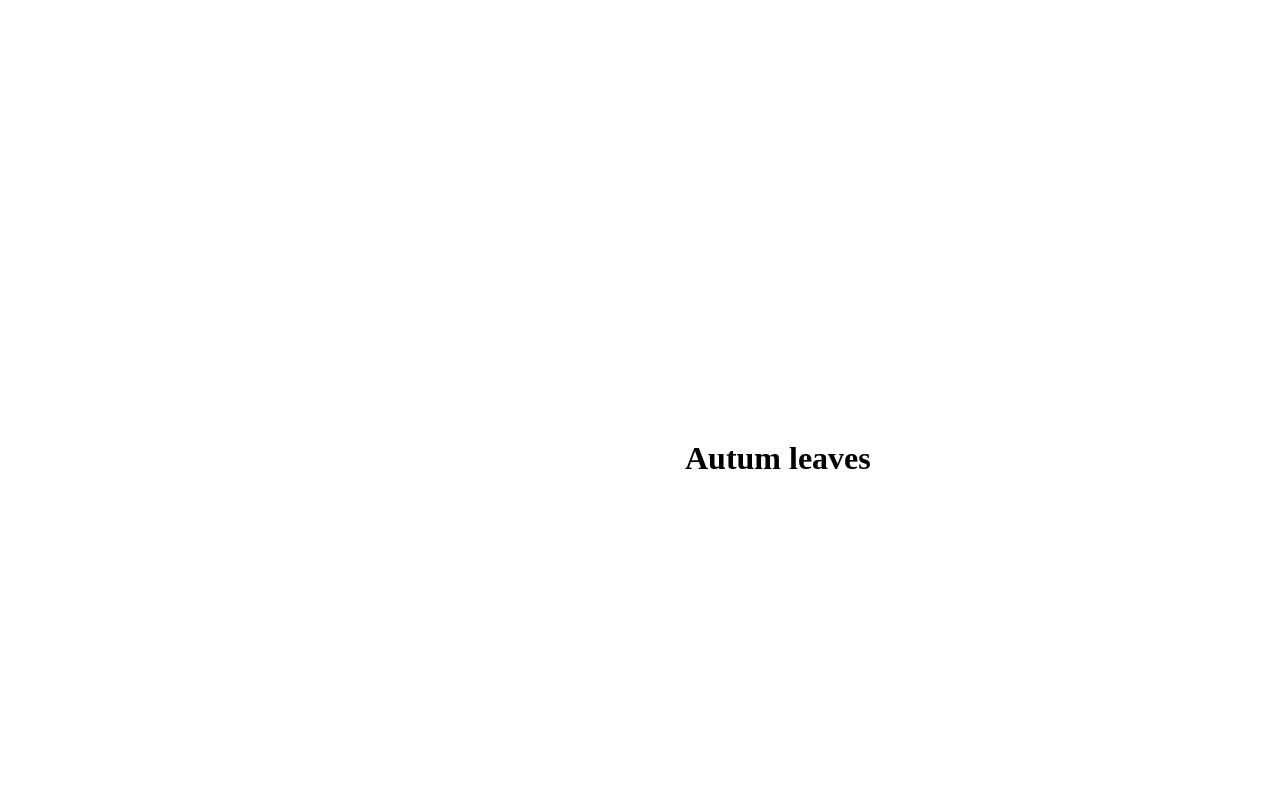
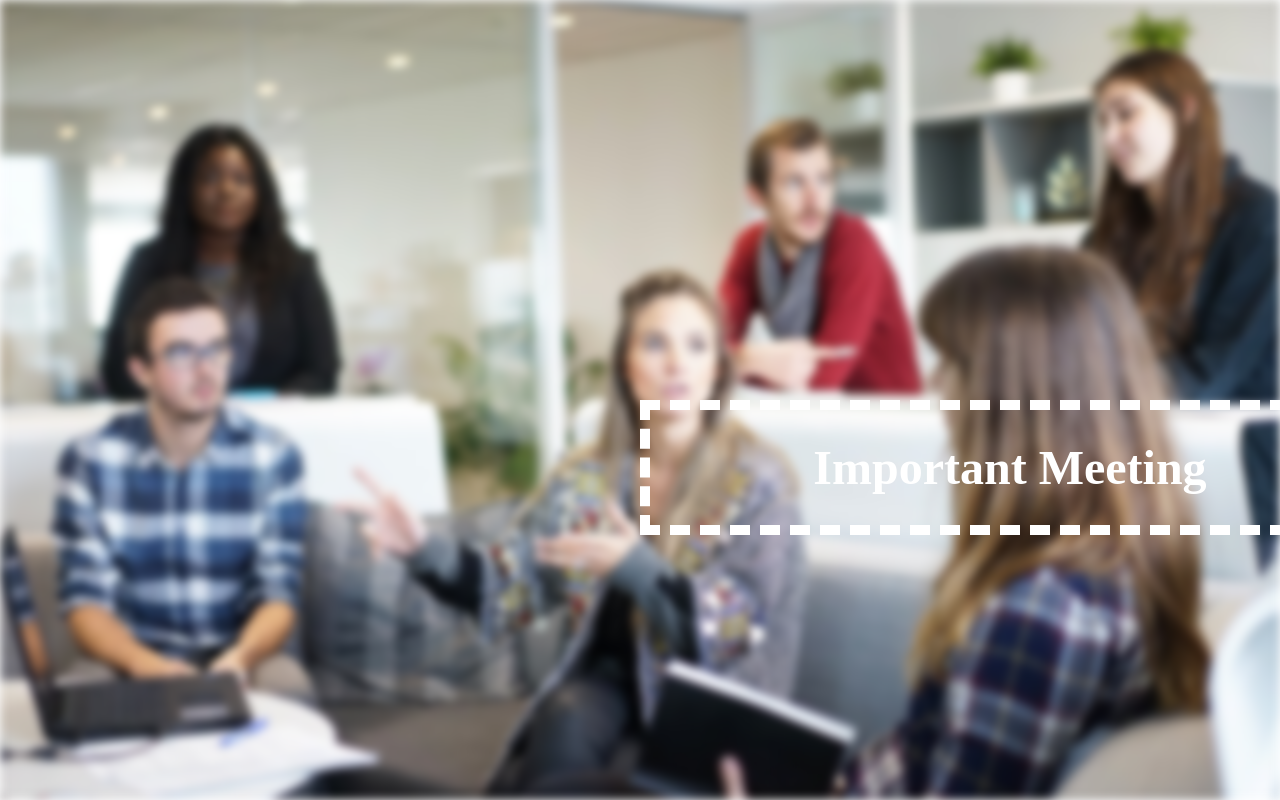
Before and after one commit to plandry13/blur, a plain HTML site: page index.html in a window 1280 px wide. Shown: the top 800 px of the page. Drawn offline with Linux system fonts and the light colour scheme.

Commit message:
fixed z index

```diff
--- a/index.html
+++ b/index.html
@@ -1,17 +1,17 @@
 <!DOCTYPE html>
 <html lang="en">
 <head>
-
+  <!-- https://www.youtube.com/watch?v=rsdd2Ov_NMg&feature=emb_title -->
   <meta charset="UTF-8">
-  <meta name="viewport" content="width=device-width, initial-scale=1.0">
+  <meta name="viewport" content="width=device-width,  initial-scale=1.0">
   <title>Document</title>
   <link rel="stylesheet" href="style.css">
 </head>
 <body>
-  <div class="img-area">
+  <div class="img-area"></div>
     <div class="header-text">
-      <h1>Autum leaves</h1>
+      <h1>Important Meeting</h1>
     </div>
-  </div>
+
 </body>
 </html>
--- a/style.scss
+++ b/style.scss
@@ -3,24 +3,28 @@
   padding: 0;
 }
 
-image-area{
+.img-area{
   background-image: url("b3.jpg");
   -webkit-background-size:cover;
   background-size: cover;
   background-position: center center;
   height: 100vh;
   position: fixed;
+
   left: 0;
   right:0;
-  z-index: -1;
+  z-index: -100;
   filter:blur(5px);
   -webkit-filter:blur(5px);
 }
-header-text{
-  z-index: 2;
+.header-text{
+  z-index: 100;
   border: 10px dashed #fff;
+  color: white;
+  font-size: 24px;
   width: 650px;
   position: absolute;
+  text-align: center;
   top: 50%;
   left: 50%;
   transform: translate(-50,-50%);
```
Also changed, not shown: style.css, 1 other file.
